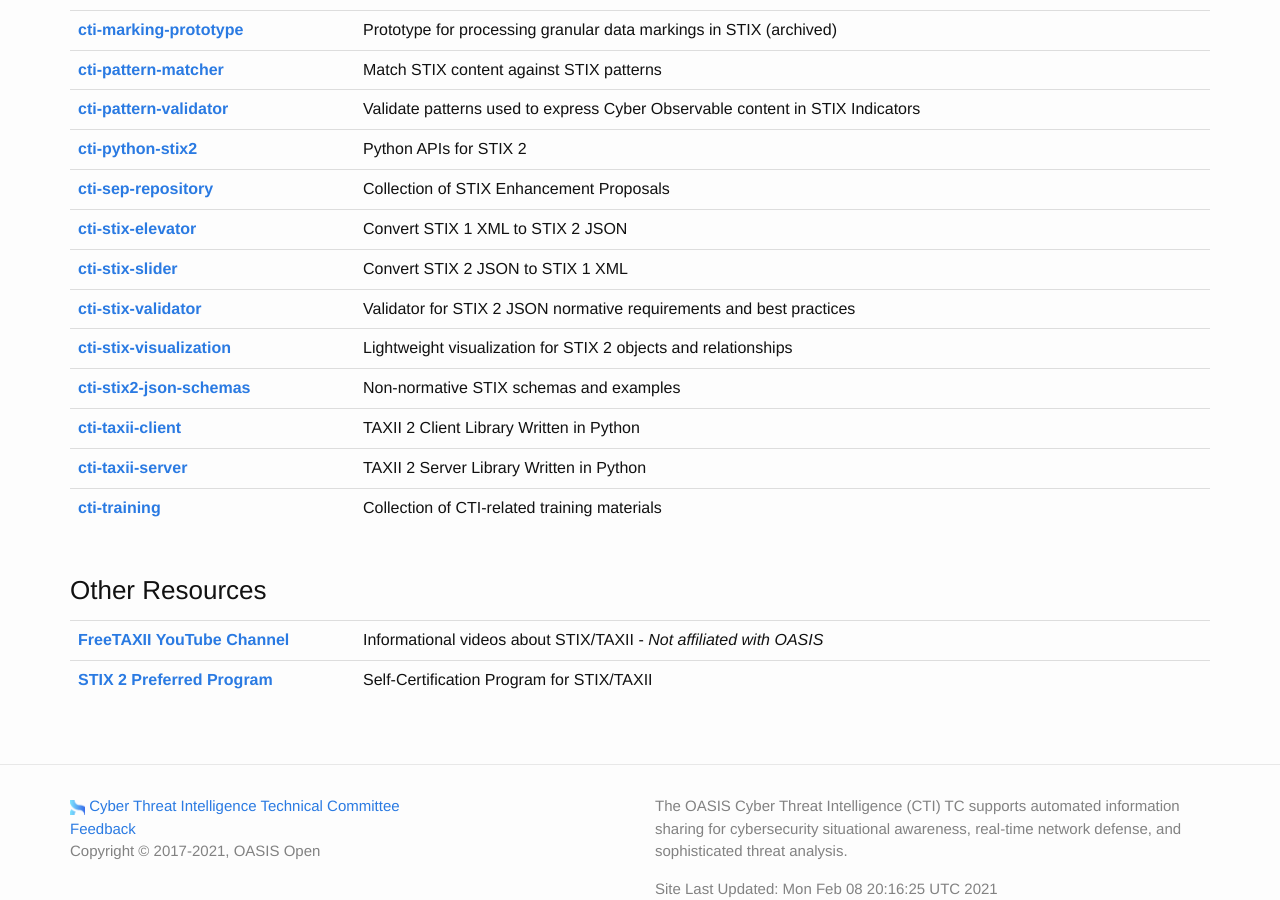
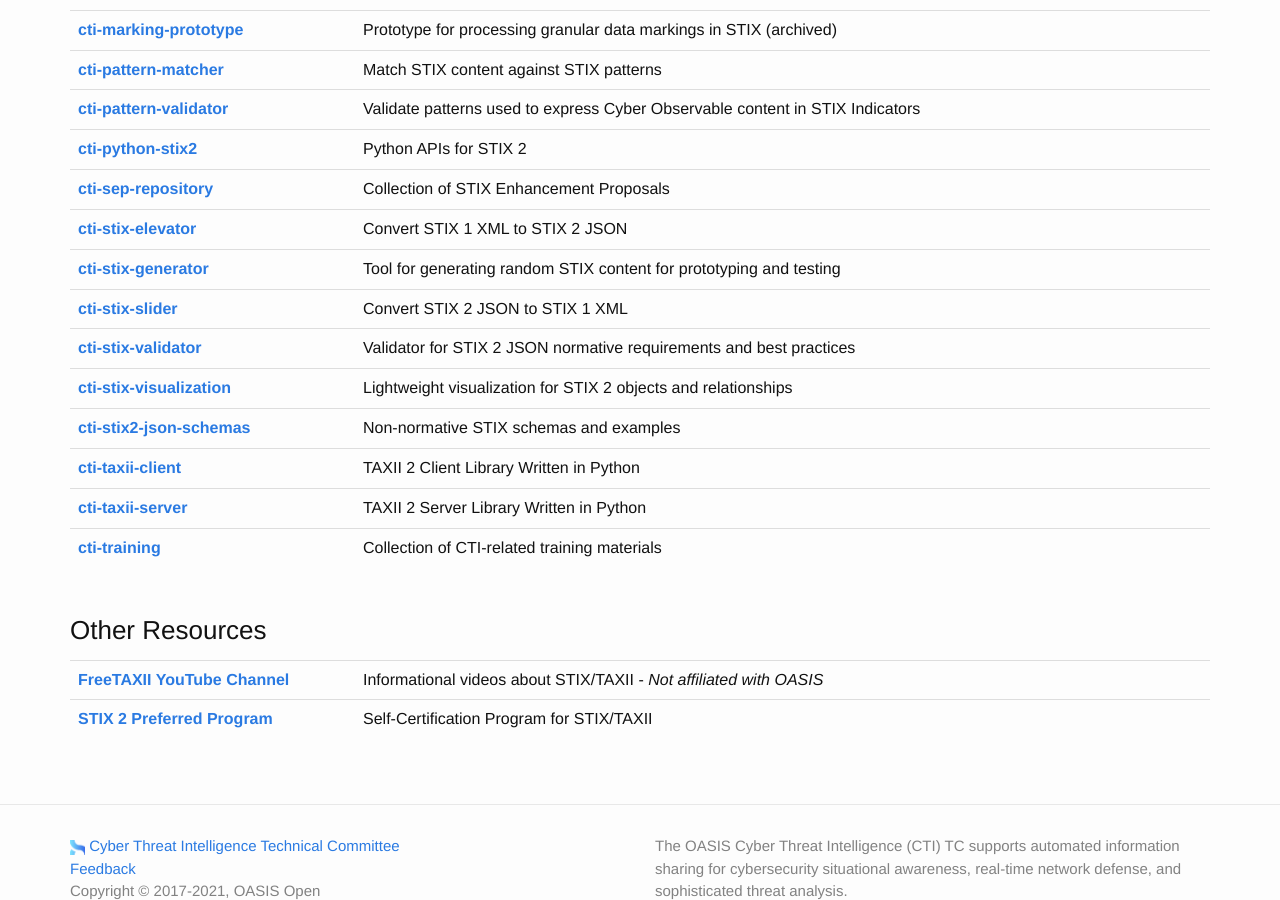
Before and after one commit to oasis-open/cti-documentation, a Jekyll site: the page built from resources.md, in a window 1280 px wide and 900 px high, scrolled down 1007 px. Built offline with Jekyll 4.4.1, drawn with Linux system fonts in a browser that asks for light colours.

Commit message:
add stix-generator to the repository table

```diff
--- a/resources.md
+++ b/resources.md
@@ -84,6 +84,7 @@
 | [**cti-python-stix2**](https://github.com/oasis-open/cti-python-stix2){: target="_blank"} | Python APIs for STIX 2 |
 | [**cti-sep-repository**](https://github.com/oasis-open/cti-sep-repository){: target="_blank"} | Collection of STIX Enhancement Proposals |
 | [**cti-stix-elevator**](https://github.com/oasis-open/cti-stix-elevator){: target="_blank"} | Convert STIX 1 XML to STIX 2 JSON |
+| [**cti-stix-generator**](https://github.com/oasis-open/cti-stix-generator){: target="_blank"} | Tool for generating random STIX content for prototyping and testing |
 | [**cti-stix-slider**](https://github.com/oasis-open/cti-stix-slider){: target="_blank"} | Convert STIX 2 JSON to STIX 1 XML |
 | [**cti-stix-validator**](https://github.com/oasis-open/cti-stix-validator){: target="_blank"} | Validator for STIX 2 JSON normative requirements and best practices |
 | [**cti-stix-visualization**](https://github.com/oasis-open/cti-stix-visualization){: target="_blank"} | Lightweight visualization for STIX 2 objects and relationships |
```
